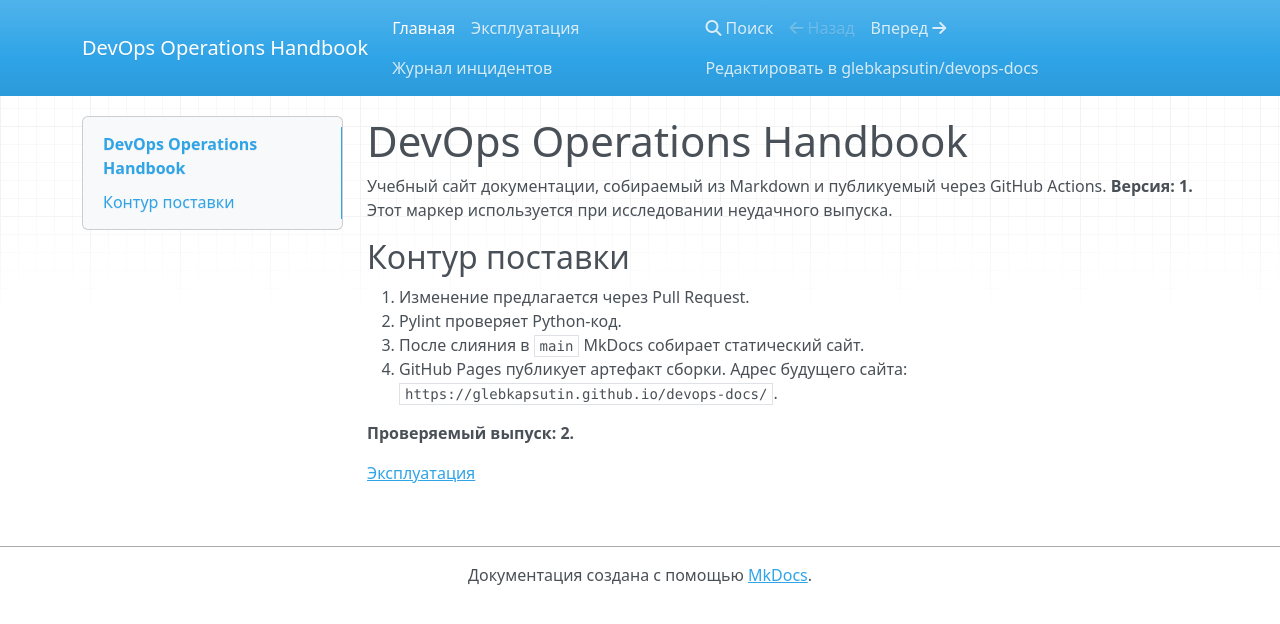
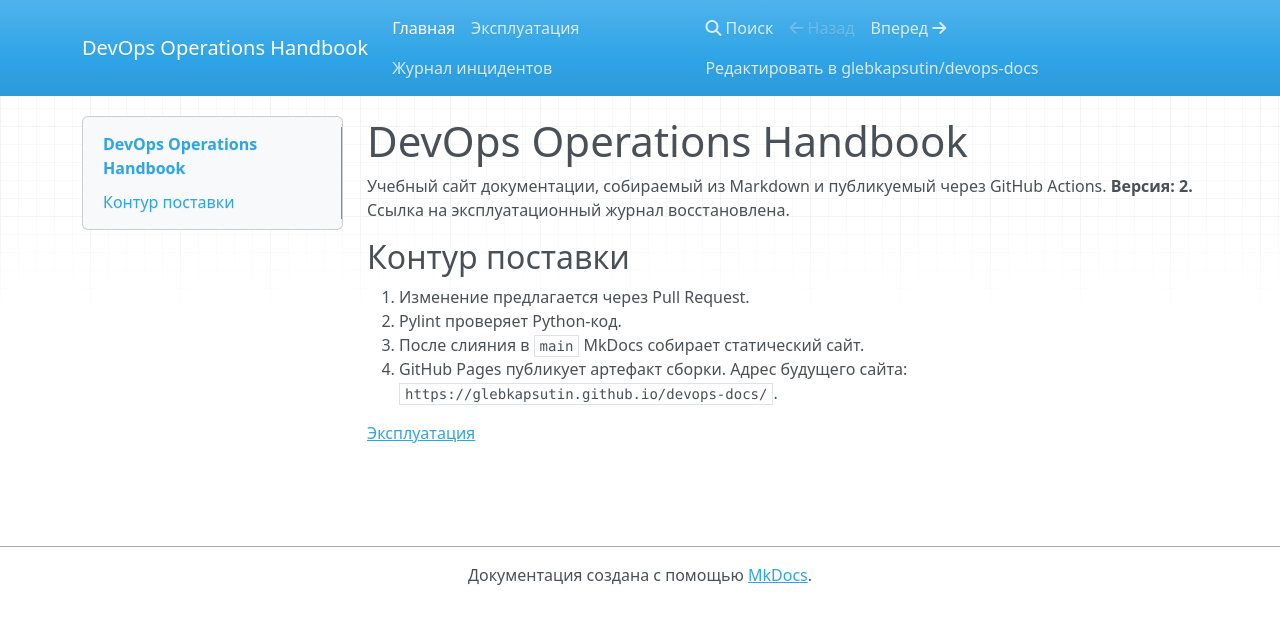
Before and after one commit to glebkapsutin/devops-docs, an MkDocs documentation site: the page built from docs/index.md, in a window 1280 px wide. Shown: the top 624 px of the page. Built offline with MkDocs 1.6.1, drawn with Linux system fonts in a browser that asks for light colours; nearby versions of some CDN libraries.

Commit message:
docs: label restored release as version 2

```diff
--- a/docs/index.md
+++ b/docs/index.md
@@ -1,7 +1,7 @@
 # DevOps Operations Handbook
 Учебный сайт документации, собираемый из Markdown и публикуемый через GitHub
 Actions.
-**Версия: 1.** Этот маркер используется при исследовании неудачного выпуска.
+**Версия: 2.** Ссылка на эксплуатационный журнал восстановлена.
 ## Контур поставки
 1. Изменение предлагается через Pull Request.
 2. Pylint проверяет Python-код.
@@ -9,6 +9,4 @@ Actions.
 4. GitHub Pages публикует артефакт сборки.
 Адрес будущего сайта: `https://glebkapsutin.github.io/devops-docs/`.
 
-**Проверяемый выпуск: 2.**
-
 [Эксплуатация](runbook.md)
```
